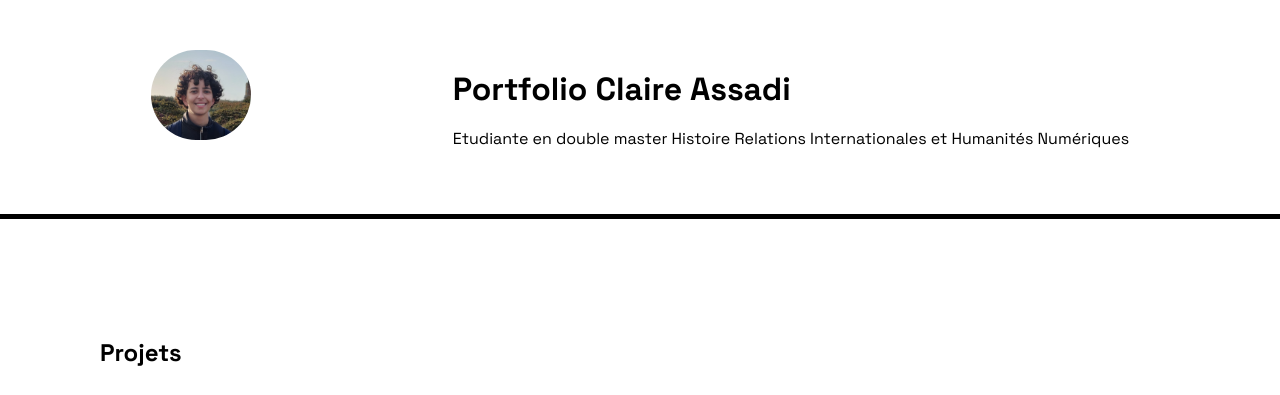
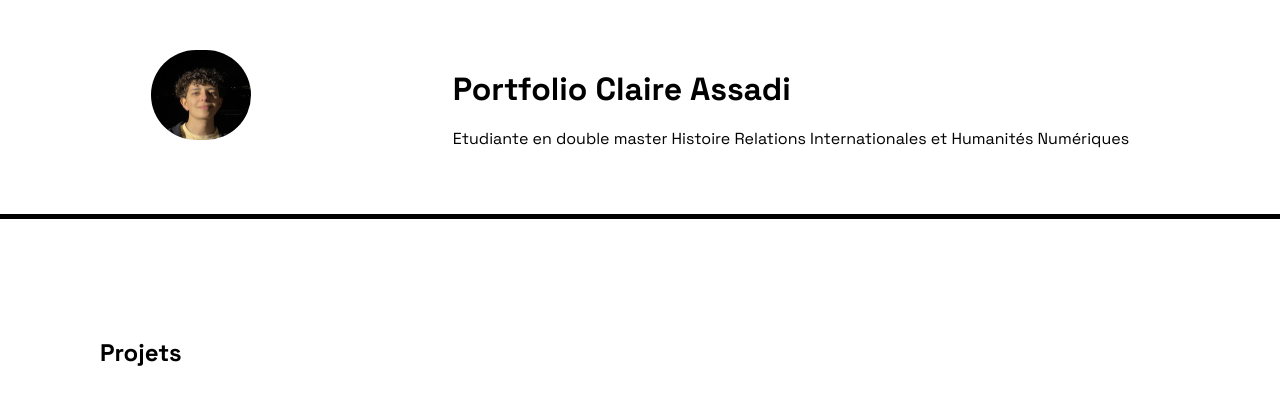
Before and after one commit to claireassadi/portfolio-claire-assadi, a plain HTML site: page index.html in a window 1280 px wide. Shown: the top 395 px of the page. Drawn offline with Linux system fonts and the light colour scheme; a script that the page names is missing.

Commit message:
nouvelle photo

```diff
--- a/index.html
+++ b/index.html
@@ -10,7 +10,7 @@
   </head>
   <body>
     <header>
-        <img src="assets/img/claire.jpg" alt="Photo de Claire Assadi">
+        <img src="assets/img/claire2.jpeg" alt="Photo de Claire Assadi">
         <div>
           <h1>Portfolio Claire Assadi</h1>
           <p>Etudiante en double master Histoire Relations Internationales et Humanités Numériques</p>
```
Also changed, not shown: assets/img/claire2.jpeg (added).
